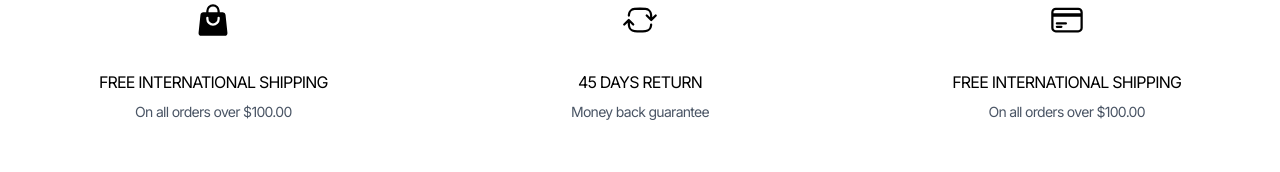
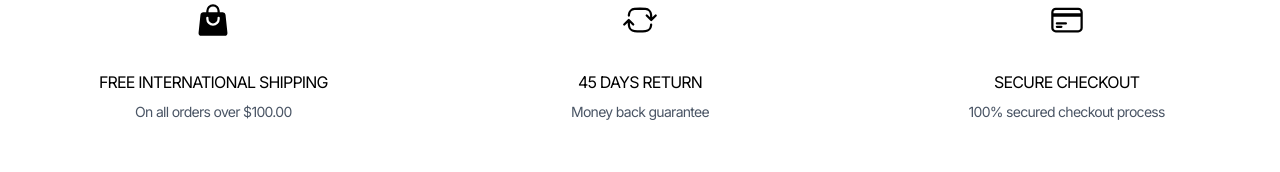
Before and after one commit to AsadArmanKhan/Rabbit-Ecommerce, a React (Vite) app in the folder Frontend/: page / in a window 1280 px wide. Shown: the part 5525-5697 px from the top of the page. Built offline with nearby package versions, Linux system fonts and the light colour scheme.

Commit message:
Second day

```diff
--- a/Frontend/src/App.jsx
+++ b/Frontend/src/App.jsx
@@ -4,6 +4,7 @@ import { BrowserRouter, Route, Routes } from "react-router-dom";
 import { Toaster, toast } from "sonner";
 import UserLayout from "./components/Layout/UserLayout";
 import Home from "./pages/Home";
+import Login from "./pages/Login";
 export default function App() {
   return (
     <>
@@ -13,6 +14,7 @@ export default function App() {
           <Route path="/" element={<UserLayout />}>
             {" "}
             <Route index element={<Home />} />
+            <Route path="login" element={<Login />} />
           </Route>
           <Route>{/* Admin Layout */} </Route>
         </Routes>
--- a/Frontend/src/components/Products/FeaturesSection.jsx
+++ b/Frontend/src/components/Products/FeaturesSection.jsx
@@ -1,5 +1,9 @@
 import React from "react";
-import { HiArrowPathRoundedSquare, HiOutlineCreditCard, HiShoppingBag } from "react-icons/hi2";
+import {
+  HiArrowPathRoundedSquare,
+  HiOutlineCreditCard,
+  HiShoppingBag,
+} from "react-icons/hi2";
 
 export default function FeaturesSection() {
   return (
@@ -23,9 +27,7 @@ export default function FeaturesSection() {
             <div className=" p-4 rounded-full mb-4">
               <HiArrowPathRoundedSquare className="text-4xl" />
             </div>
-            <h4 className=" tracking-tighter mb-2 uppercase">
-              45 Days Return
-            </h4>
+            <h4 className=" tracking-tighter mb-2 uppercase">45 Days Return</h4>
             <p className=" text-gray-600 text-sm tracking-tighter">
               Money back guarantee
             </p>
@@ -35,11 +37,11 @@ export default function FeaturesSection() {
             <div className=" p-4 rounded-full mb-4">
               <HiOutlineCreditCard className="text-4xl" />
             </div>
-            <h4 className=" tracking-tighter mb-2">
-              FREE INTERNATIONAL SHIPPING
+            <h4 className=" tracking-tighter mb-2 uppercase">
+              secure checkout
             </h4>
             <p className=" text-gray-600 text-sm tracking-tighter">
-              On all orders over $100.00
+              100% secured checkout process
             </p>
           </div>
         </div>
--- /dev/null
+++ b/Frontend/src/pages/Login.jsx
@@ -0,0 +1,12 @@
+import React, { useState } from "react";
+
+export default function Login() {
+  const [email, setEmail] = useState("");
+  const [password, setPassword] = useState("");
+
+  return (
+    <>
+      <div className=""></div>
+    </>
+  );
+}
```
